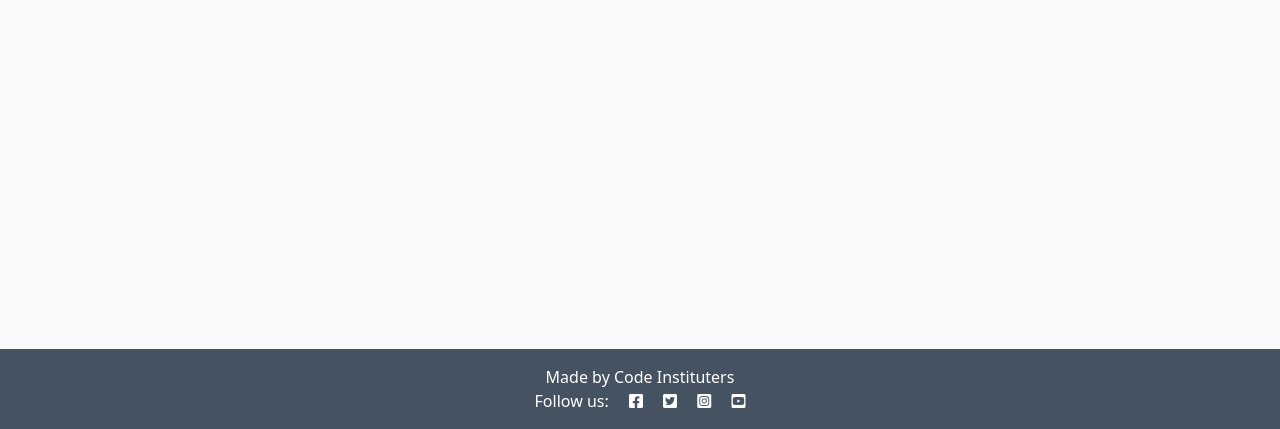
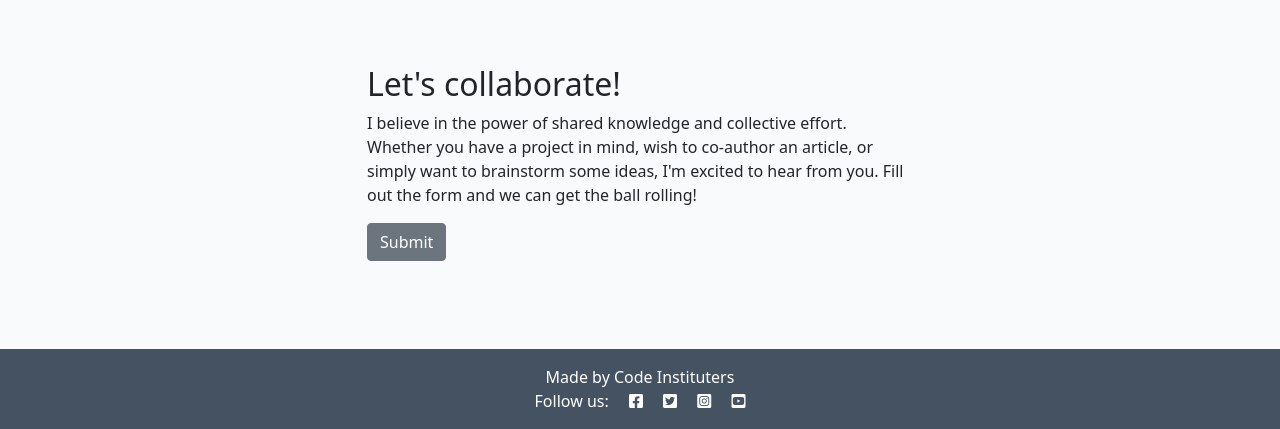
Before and after one commit to Vitalii-Chepurnyi/blogApp, a Django app: page /about/ in a window 1280 px wide. Shown: the part 371-800 px from the top of the page. Run offline with Django 4.2, Linux system fonts and the light colour scheme; data that the repository does not hold is empty; some libraries are stand-ins or nearby versions.

Commit message:
Add contact form

```diff
--- a/about/templates/about/about.html
+++ b/about/templates/about/about.html
@@ -1,15 +1,15 @@
 {% extends 'base.html' %}
+{% load static %}
+{% load crispy_forms_tags %}
+
 {% block content %}
-{% load static %}
 <div class="container mt-5">
     <div class="row">
-    <div class="col-4 text-center">
-      <img src="{% static 'images/nobody.jpg' %}" width="75%" />
+        <div class="col-12 col-md-4 text-center">
+            <img src="{% static 'images/nobody.jpg' %}" width="75%">
         </div>
-    <div class="col-8">
-      <!-- Title goes between these h2 tags -->
+        <div class="col-12 col-md-8">
             <h2>{{ about.title }}</h2>
-      <!-- Content goes directly underneath this -->
             {{ about.content | safe }}
         </div>
     </div>
@@ -20,5 +20,24 @@
           <p class="text-end"><em>Updated on: {{ about.updated_on }}</em></p>
         </div>
     </div>
+    <div class="row justify-content-center">
+        <div class="col-12 col-md-6 my-5">
+            <h2>Let's collaborate!</h2>
+            <p>I believe in the power of shared knowledge and collective effort.
+                Whether you have a project in mind, wish to co-author
+                an article, or simply want to brainstorm some ideas,
+                I'm excited to hear from you. Fill out the form
+                and we can get the ball rolling!</p>
+
+            <!-- add your form here. Your submit button should
+                                have the classes of btn, btn-secondary -->
+             <form method="post">
+             {{ collaborate_form | crispy }}
+              {% csrf_token %}
+              <button class="btn btn-secondary"
+                 type="submit">Submit</button>
+              </form>
+        </div>
+    </div>
 </div>
 {% endblock content %}
```
Also changed, not shown: about/admin.py (+13 -3 lines), about/forms.py (added, +8 -0 lines), about/models.py (+12 -0 lines), about/migrations/0002_collaboraterequest.py (added). Lines whose indentation alone changed are shown as unchanged.
